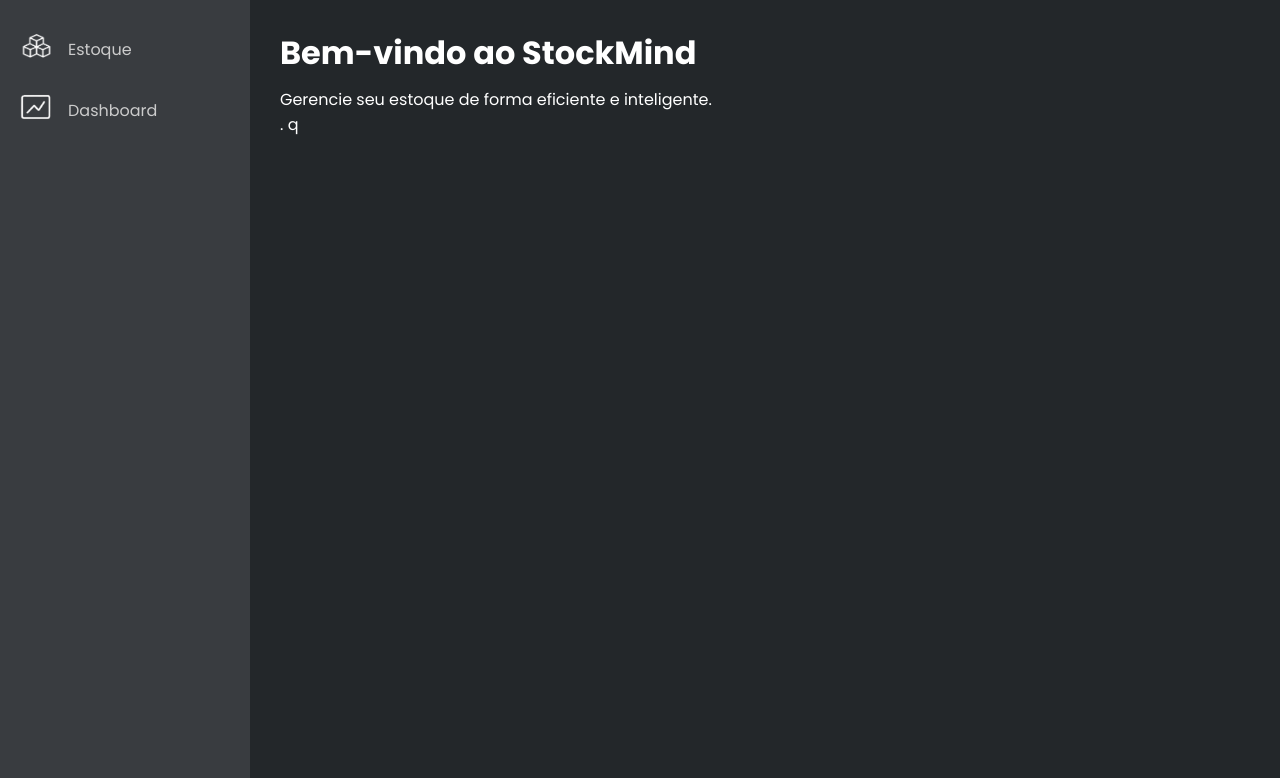
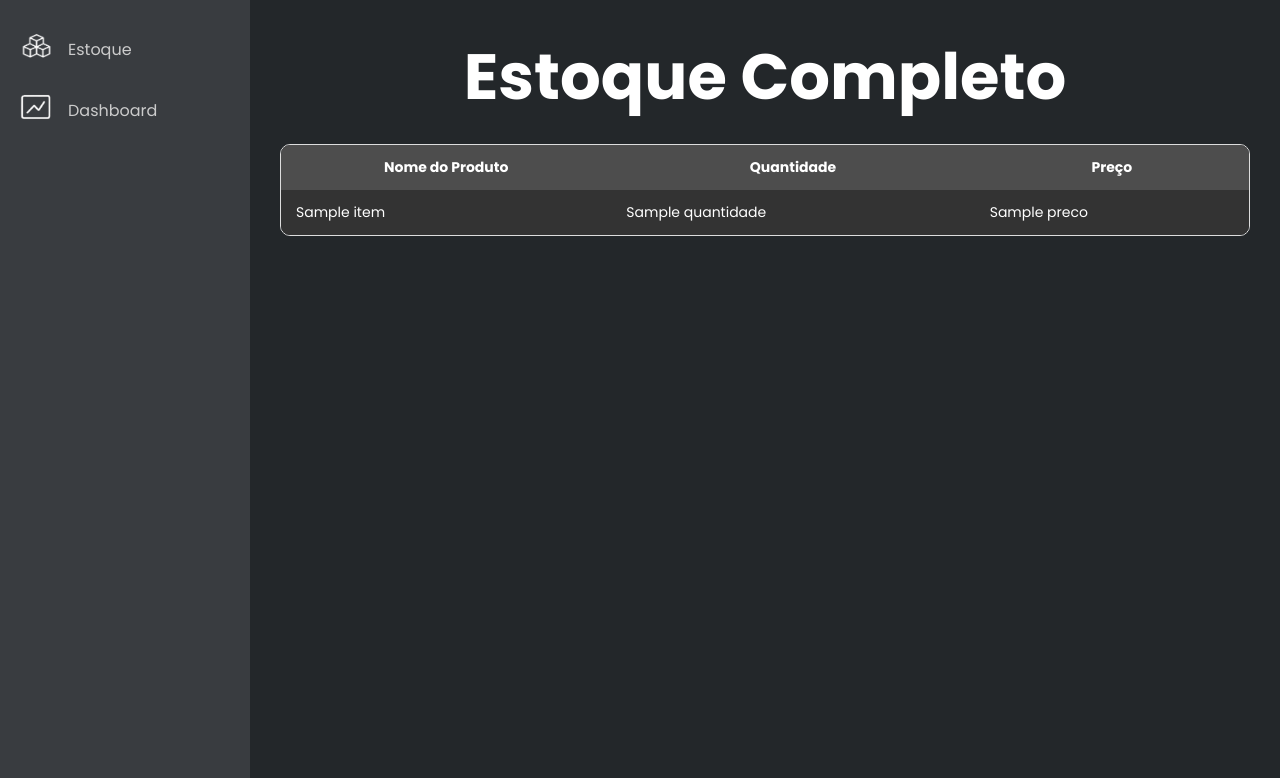
Before and after one commit to leonardogranata/StockMind, a Django app: template StockMind/templates/estoque/home.html in a window 1280 px wide. Shown: the part 61-839 px from the top of the page. Run offline with Django 5.2, Linux system fonts and the light colour scheme; the template is opened without the code that fills it: most values are stand-ins (such as "Sample title", 1, 10 or a date in 2020).

Commit message:
Aumentando o tamanho do título h1 para padronização"

```diff
--- a/StockMind/static/css/style.css
+++ b/StockMind/static/css/style.css
@@ -560,11 +560,6 @@ body {
 }
 
 /* LISTA DE USUARIOS */
-#lista-user-title {
-    text-align: center;
-    font-size: 64px;
-    font-family: 'Poppins', sans-serif;
-}
 
 .bloco-tabela {
     display: flex;
@@ -653,8 +648,9 @@ table td {
 }
 
 h1 {
+    text-align: center;
+    font-size: 64px;
     font-family: 'Poppins', sans-serif;
-    margin-bottom: 10px;
 }
 
 table th,
--- a/StockMind/templates/estoque/home.html
+++ b/StockMind/templates/estoque/home.html
@@ -3,8 +3,27 @@
 
 {% block content %}
 
-<h1>Bem-vindo ao StockMind</h1>
-<p>Gerencie seu estoque de forma eficiente e inteligente.</p>
-    . q
+<h1>Estoque Completo</h1>
+<table>
+    <thead>
+        <tr>
+            <th>Nome do Produto</th>
+            <th>Quantidade</th>
+            <th>Preço</th>
+        </tr>
+    </thead>
+    <tbody>
+        {% for item in estoque %}
+        <tr>
+            <td>{{ item.nome }}</td>
+            <td>{{ item.quantidade }}</td>
+            <td>{{ item.preco }}</td>
+        </tr>
+        {% empty %}
+        <tr>
+            <td colspan="3">Nenhum produto em estoque.</td>
+        </tr>
+        {% endfor %}
+    </tbody>
 
 {% endblock content %}
--- a/StockMind/templates/usuarios/listar.html
+++ b/StockMind/templates/usuarios/listar.html
@@ -3,7 +3,7 @@
 {% block title %}Lista de Usuários{% endblock %}
 
 {% block content %}
-    <h1 id="lista-user-title">Lista de Usuários</h1>
+    <h1>Lista de Usuários</h1>
 
     <div class="bloco-tabela">
         <div class="botoes">
```
